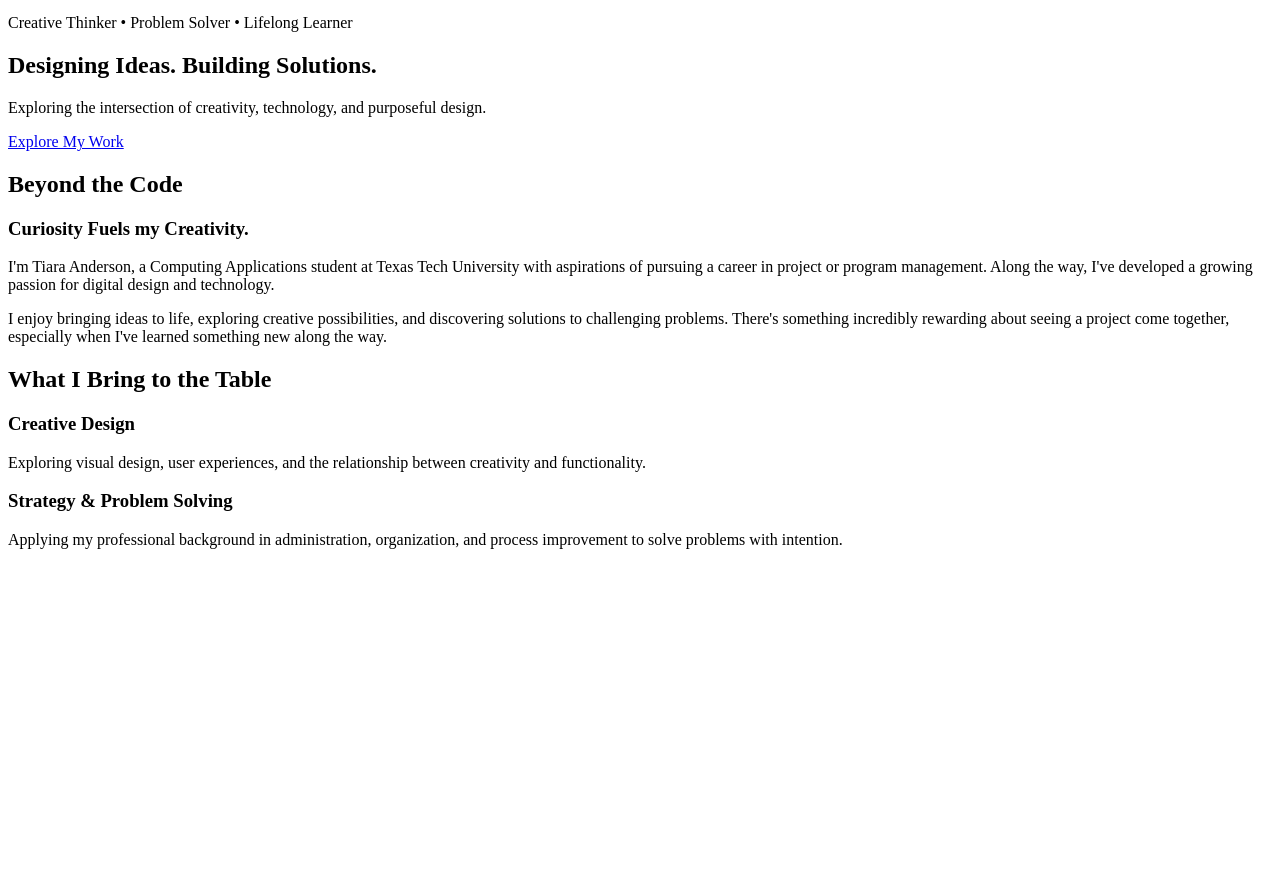
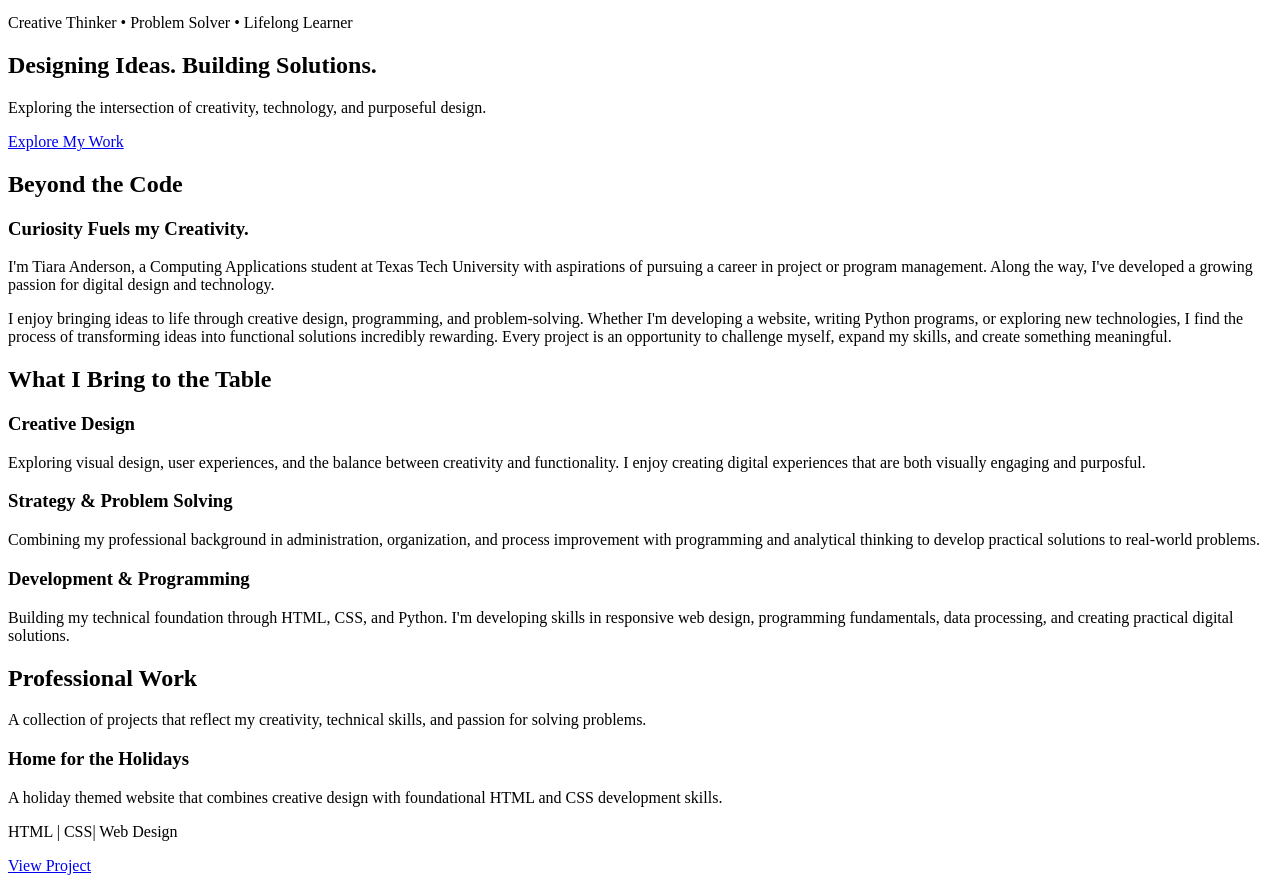
Before and after one commit to tiaariel-cyber/course-portfolio, a plain HTML site: page project-01/index.html in a window 1280 px wide. Shown: the part 100-983 px from the top of the page. Before the commit the page ends 800 px from the top, so only its background shows below. Drawn offline with Linux system fonts and the light colour scheme.

Commit message:
Updated my skills card, added projects section

```diff
--- a/project-01/index.html
+++ b/project-01/index.html
@@ -42,10 +42,11 @@
             the way, I've developed a growing passion for digital design and technology.
         </p>
 
-        <p>I enjoy bringing ideas to life, exploring creative possibilities, and discovering
-            solutions to challenging problems. There's something incredibly rewarding about
-            seeing a project come together, especially when I've learned something new along
-            the way.
+        <p>I enjoy bringing ideas to life through creative design, programming, and
+            problem-solving. Whether I'm developing a website, writing Python programs,
+            or exploring new technologies, I find the process of transforming ideas
+            into functional solutions incredibly rewarding. Every project is an opportunity
+            to challenge myself, expand my skills, and create something meaningful.
         </p>
     </section>
 
@@ -57,18 +58,57 @@
             <article class="skill-card">
                 <h3>Creative Design</h3>
                 <p>
-                    Exploring visual design, user experiences, and the relationship between
-                    creativity and functionality.
+                    Exploring visual design, user experiences, and the balance between creativity
+                    and functionality. I enjoy creating digital experiences that are both visually
+                    engaging and purposful.
                 </p>
             </article>
 
             <article class="skill-card">
                 <h3>Strategy &amp; Problem Solving</h3>
                 <p>
-                    Applying my professional background in administration, organization, and
-                    process improvement to solve problems with intention.
+                    Combining my professional background in administration, organization, and process
+                    improvement with programming and analytical thinking to develop practical solutions
+                    to real-world problems.
                 </p>
             </article>
+
+            <article class="skill-card">
+                <h3>Development &amp; Programming</h3>
+                <p>
+                    Building my technical foundation through HTML, CSS, and Python. I'm developing
+                    skills in responsive web design, programming fundamentals, data processing, and
+                    creating practical digital solutions.
+                </p>
+            </article>
+        </div>
+    </section>
+
+    <section id="projects">
+        <h2>Professional Work</h2>
+
+        <p>
+            A collection of projects that reflect my creativity, technical skills, and passion for
+            solving problems.
+        </p>
+
+        <div class="projects-container">
+
+            <article class="project-card">
+                <h3>Home for the Holidays</h3>
+
+                <p>
+                    A holiday themed website that combines creative design with foundational HTML and
+                    CSS development skills.
+                </p>
+
+                <p>HTML | CSS| Web Design</p>
+
+                <a href="https://tiaariel-cyber.github.io/home-for-the-holidays/">
+                    View Project
+                </a>
+            </article>
+
         </div>
     </section>
 </main>
```
